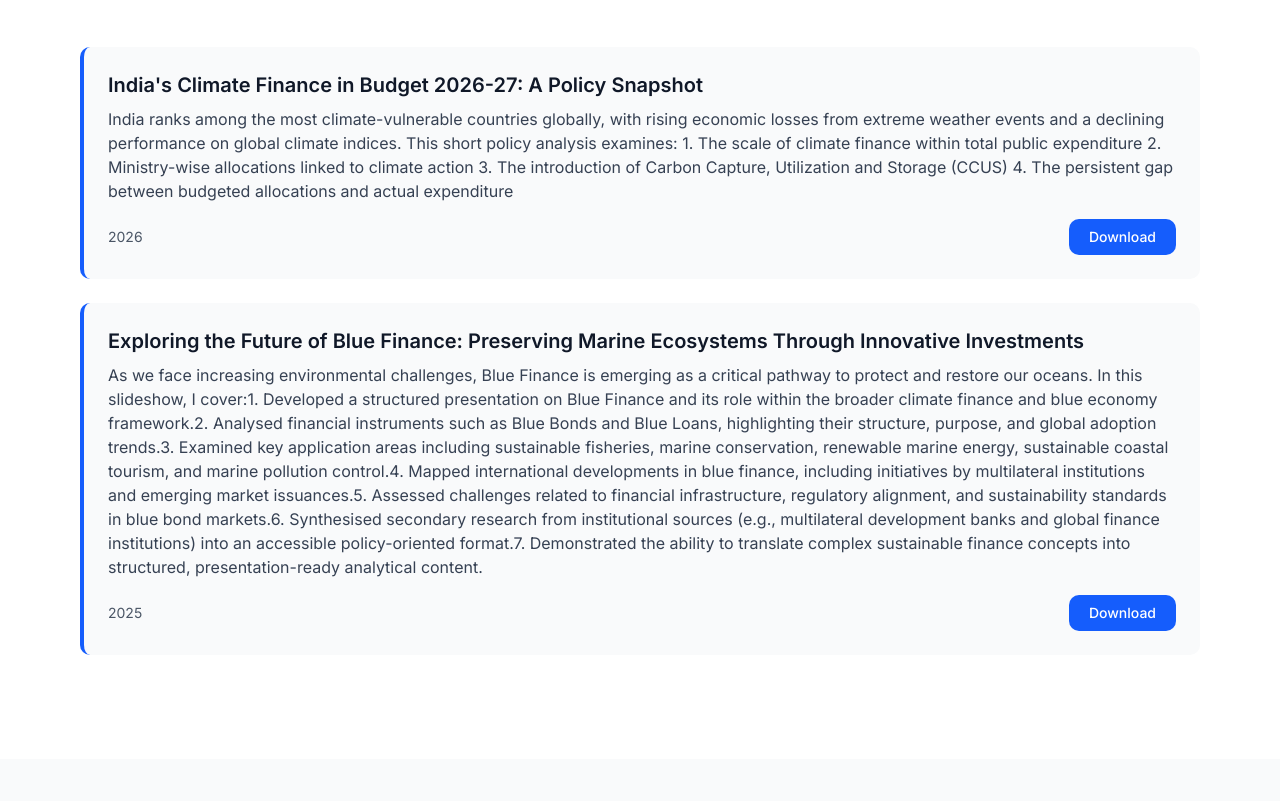
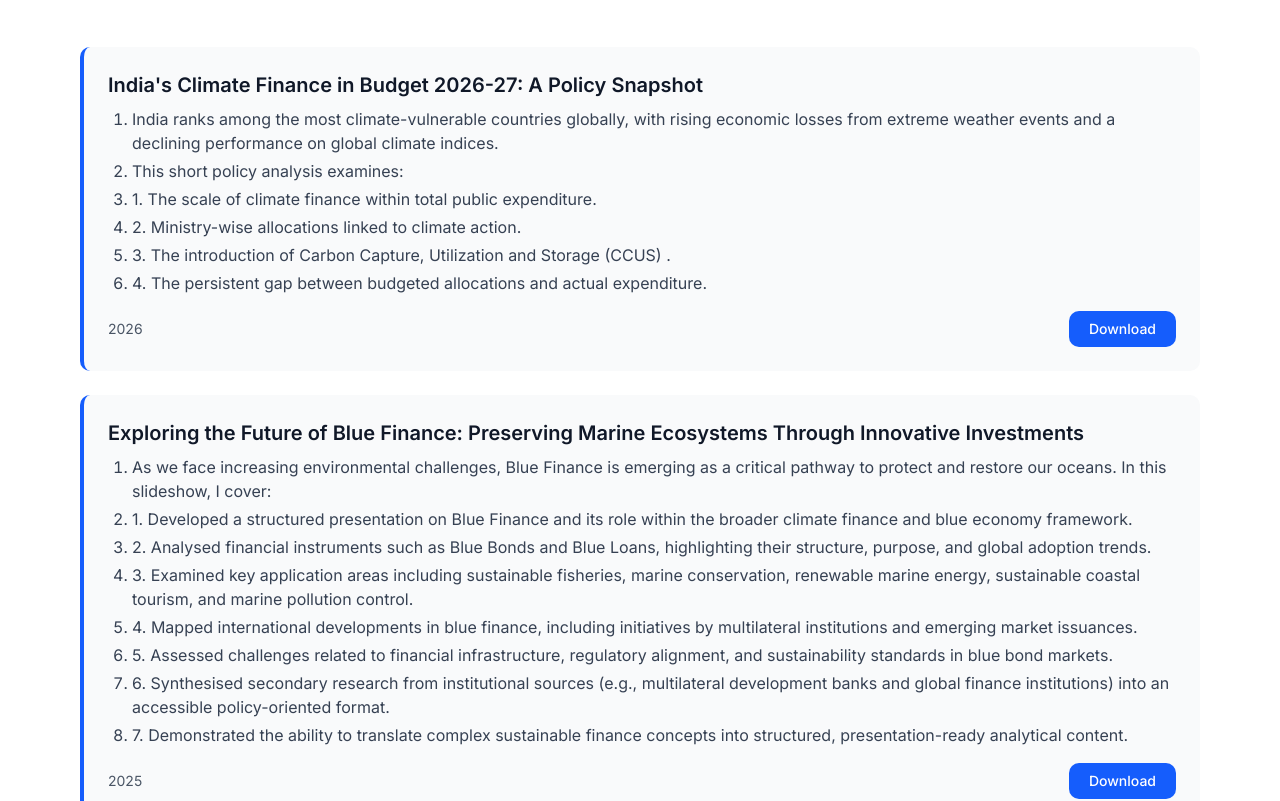
Before and after one commit to khushbooashra/Portfolio, a Next.js app: page / in a window 1280 px wide. Shown: the part 5993-6794 px from the top of the page. Built offline with nearby package versions, Linux system fonts and the light colour scheme.

Commit message:
array_completed

```diff
--- a/src/components/ProjectSection.tsx
+++ b/src/components/ProjectSection.tsx
@@ -17,9 +17,11 @@ export default function ProjectsSection() {
               {project.title}
             </h4>
 
-            <p className="text-gray-700 mb-4">
-              {project.description}
-            </p>
+            <ul className="list-decimal ml-6 text-gray-700 mb-4 space-y-1">
+            {project.description.map((point, i) => (
+                <li key={i}>{point}</li>
+            ))}
+            </ul>
 
             <div className="flex items-center justify-between">
               <span className="text-sm text-gray-600">
--- a/src/lib/data.ts
+++ b/src/lib/data.ts
@@ -118,13 +118,13 @@ export const portfolioData = {
   items: [
     {
       title: "India's Climate Finance in Budget 2026-27: A Policy Snapshot",
-      description:
-        `India ranks among the most climate-vulnerable countries globally, with rising economic losses from extreme weather events and a declining performance on global climate indices.
-          This short policy analysis examines:
-          1. The scale of climate finance within total public expenditure
-          2. Ministry-wise allocations linked to climate action
-          3. The introduction of Carbon Capture, Utilization and Storage (CCUS)
-          4. The persistent gap between budgeted allocations and actual expenditure`,
+      description:[
+        "India ranks among the most climate-vulnerable countries globally, with rising economic losses from extreme weather events and a declining performance on global climate indices.",
+          "This short policy analysis examines:",
+          "1. The scale of climate finance within total public expenditure.",
+          "2. Ministry-wise allocations linked to climate action.",
+          "3. The introduction of Carbon Capture, Utilization and Storage (CCUS) .",
+          "4. The persistent gap between budgeted allocations and actual expenditure."],
       year: "2026",
       file: "/Budget 2026-27.pdf"
     },
```
